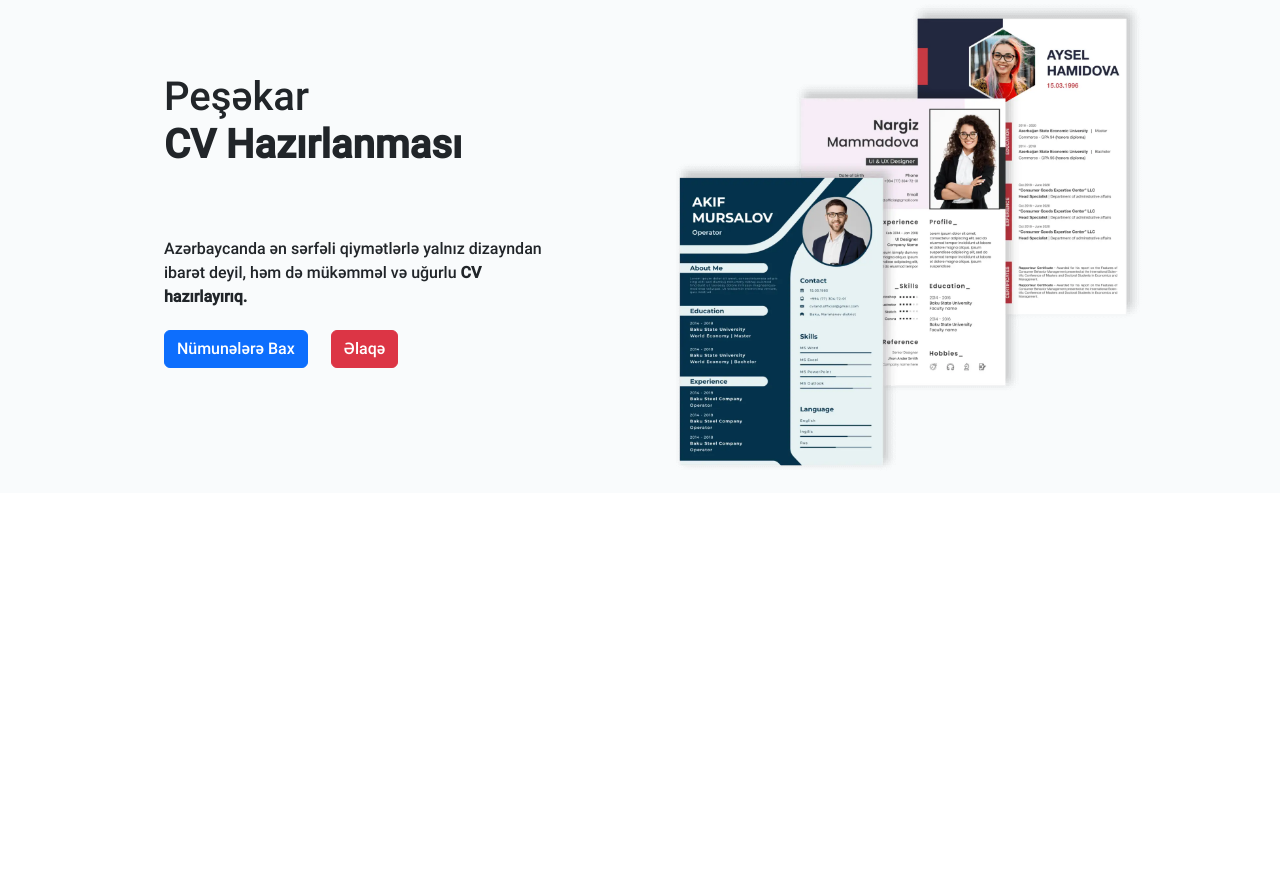
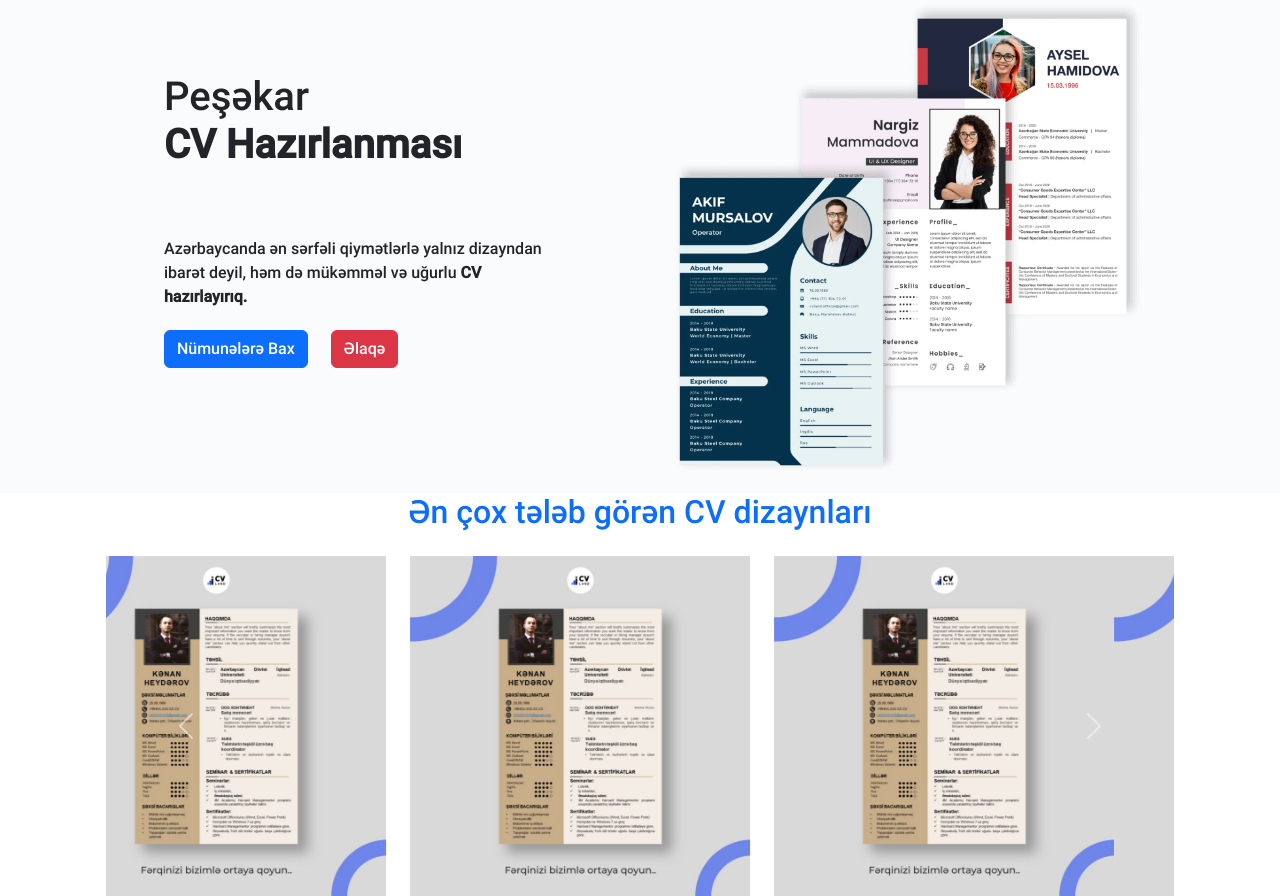
Before and after one commit to aliyavarguluzada/CvWorld, a plain HTML site: page index.html in a window 1280 px wide. Shown: the part 135-1031 px from the top of the page. Before the commit the page ends 800 px from the top, so only its background shows below. Drawn offline with nearby package versions, Linux system fonts and the light colour scheme.

Commit message:
Created degins side added carousel(sliders) a few changes can be  made

```diff
--- a/css/style.css
+++ b/css/style.css
@@ -34,9 +34,10 @@
 }
 
 /* Navbar End */
+/* Header End */
 /* Main */
 .main-body {
-  background-color: #F9FBFC;
+  background-color: #f9fbfc;
 }
 .main-img-div {
   /* width: 100%; */
@@ -52,17 +53,21 @@
   padding: 15% 15% 10% 15%;
 }
 /* Todo .main-desc padding faizle verilib ola biler deyismek lazim olsun */
-.main-desc{
+.main-desc {
   padding: 1% 15% 0% 15%;
 }
-.button-div{
+.button-div {
   padding: 1% 15% 0% 15%;
 }
-.button-div button:nth-child(1){
+.button-div button:nth-child(1) {
   margin-right: 5%;
+}
 
-
-
+/* Main End */
+/* Home */
+/* Designs */
+.design-examples {
+  image-orientation: inherit;
 }
-/* Main End */
-/* Header End */
+/* Designs End */
+/* Home End */
--- a/index.html
+++ b/index.html
@@ -68,6 +68,7 @@
 
     <!-- Main -->
     <main>
+      <!-- Home -->
       <div class="main-body">
         <div class="container">
           <div class="row">
@@ -110,6 +111,81 @@
           </div>
         </div>
       </div>
+      <!-- Home End -->
+
+      <!-- Designs -->
+      <div class="container designs-div">
+        <div class="container designs-title">
+          <h2 class="text-primary text-center">
+            Ən çox tələb görən CV dizaynları
+          </h2>
+        </div>
+        <div class="container">
+          <div class="container mt-4">
+            <div
+              id="imageCarousel"
+              class="carousel slide"
+              data-bs-ride="carousel"
+            >
+              <div class="carousel-inner">
+                <div class="carousel-item active">
+                  <div class="row">
+                    <div class="col-md-4">
+                      <img src="/images/cv.jpg" class="img-fluid" alt="Image 1" />
+                    </div>
+                    <div class="col-md-4">
+                      <img src="/images/cv.jpg" class="img-fluid" alt="Image 2" />
+                    </div>
+                    <div class="col-md-4">
+                      <img src="/images/cv.jpg" class="img-fluid" alt="Image 3" />
+                    </div>
+                  </div>
+                </div>
+                <!-- Add more carousel items with three images each as needed -->
+                <div class="carousel-item">
+                  <div class="row">
+                    <div class="col-md-4">
+                      <img src="/images/cv.jpg" class="img-fluid" alt="Image 4" />
+                    </div>
+                    <div class="col-md-4">
+                      <img src="/images/cv.jpg" class="img-fluid" alt="Image 5" />
+                    </div>
+                    <div class="col-md-4">
+                      <img src="/images/cv.jpg" class="img-fluid" alt="Image 6" />
+                    </div>
+                  </div>
+                </div>
+              </div>
+              <a
+                class="carousel-control-prev"
+                href="#imageCarousel"
+                role="button"
+                data-bs-slide="prev"
+              >
+                <span
+                  class="carousel-control-prev-icon"
+                  aria-hidden="true"
+                ></span>
+                <span class="visually-hidden">Previous</span>
+              </a>
+              <a
+                class="carousel-control-next"
+                href="#imageCarousel"
+                role="button"
+                data-bs-slide="next"
+              >
+                <span
+                  class="carousel-control-next-icon"
+                  aria-hidden="true"
+                ></span>
+                <span class="visually-hidden">Next</span>
+              </a>
+            </div>
+          </div>
+        </div>
+      </div>
+
+      <!-- Designs End -->
     </main>
     <!-- Main End -->
 
```
Also changed, not shown: images/cv.jpg (added).
